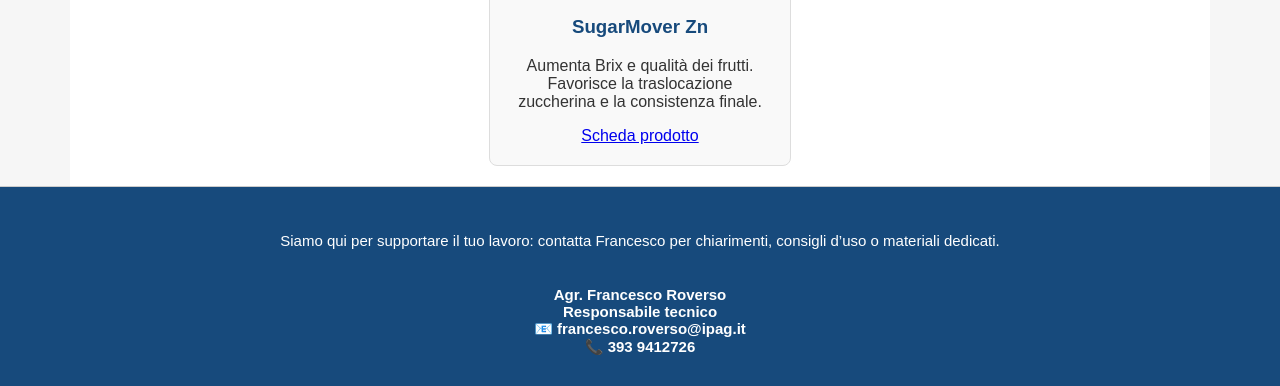
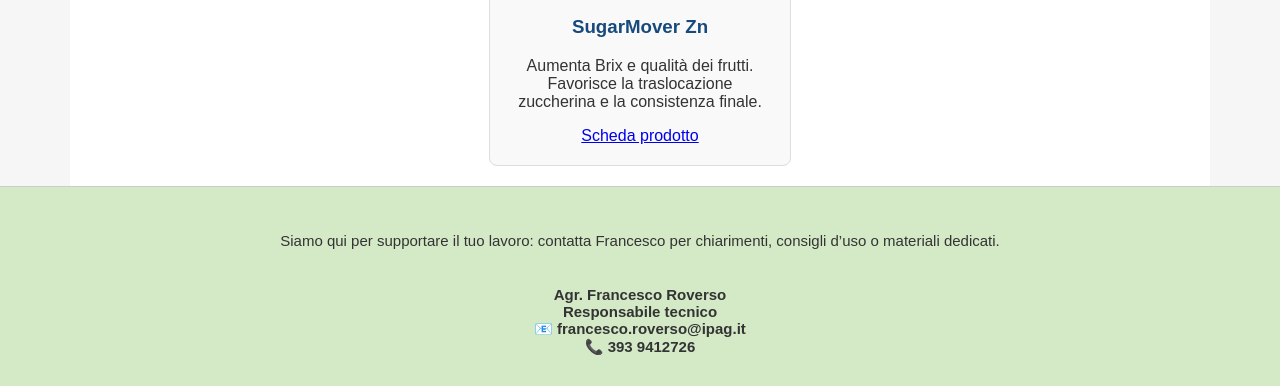
Before and after one commit to Ipag2025/Corteva_Biologicals, a plain HTML site: page index.html in a window 1280 px wide. Shown: the part 1000-1386 px from the top of the page. Drawn offline with Linux system fonts and the light colour scheme.

Commit message:
Update index.html

```diff
--- a/index.html
+++ b/index.html
@@ -21,8 +21,8 @@
     }
     .product h3 { color: #174a7c; }
     .footer {
-      background-color: #174a7c;
-      color: #ffffff;
+      background-color: #d4eac7;
+      color: #333333;
       padding: 30px 20px;
       text-align: center;
       font-size: 15px;
```
